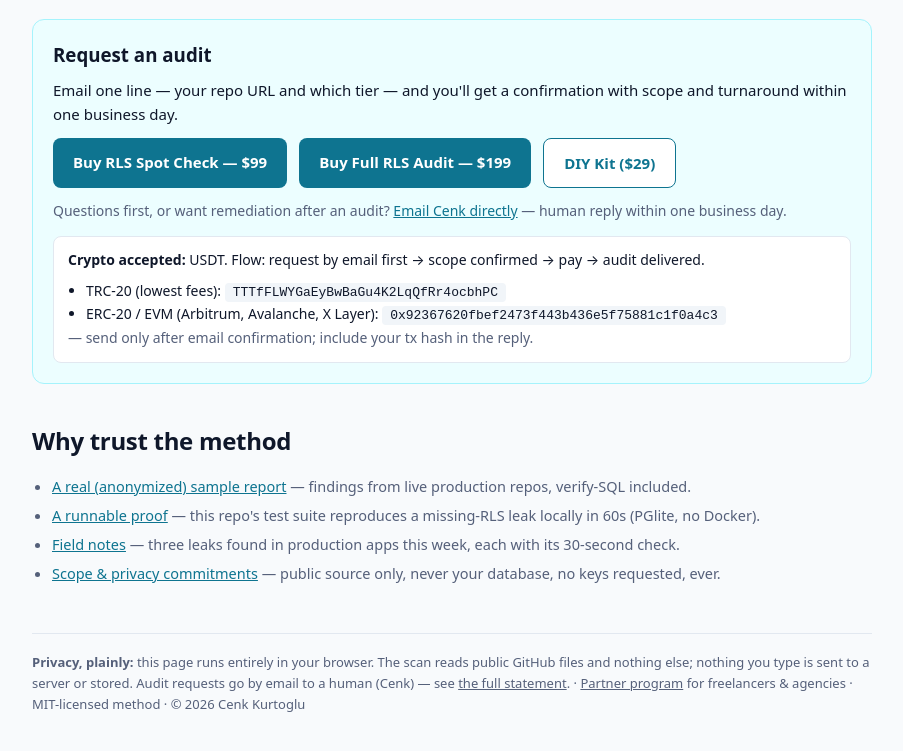
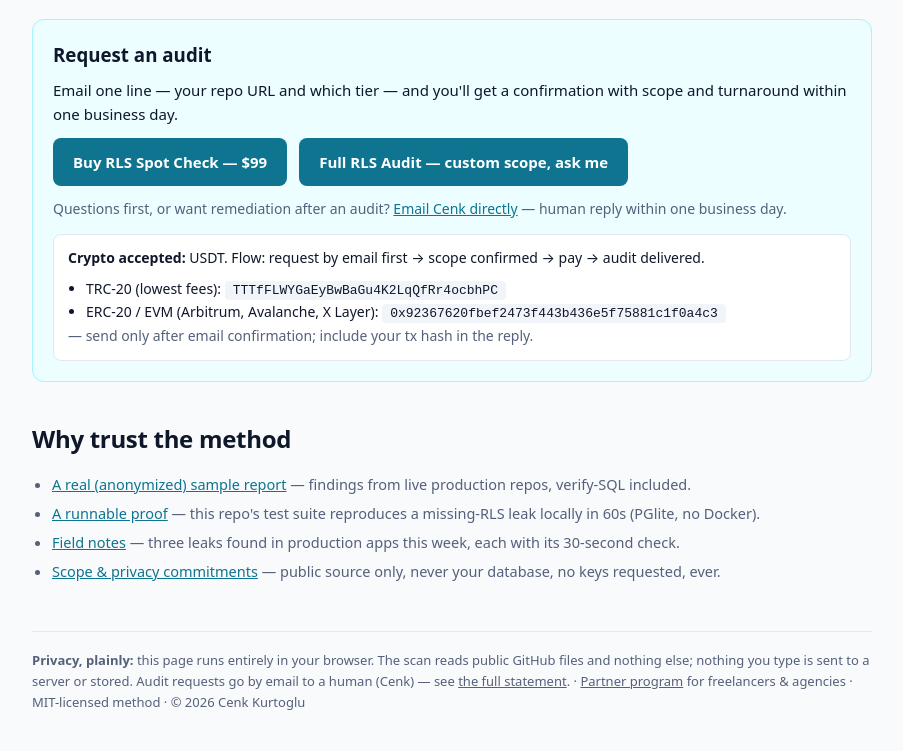
Before and after one commit to cekuu35/supabase-rls-leak-demo, a website: page docs/index.html in a window 1280 px wide. Shown: the part 1416-2167 px from the top of the page, without its empty margins (188-1091 px from the left). Drawn offline with Linux system fonts and the light colour scheme.

Commit message:
Landing buttons: full-audit relabel (no advertised price), remove dead DIY Kit link

```diff
--- a/docs/index.html
+++ b/docs/index.html
@@ -132,8 +132,7 @@
   <p style="font-size:15px; margin:6px 0 0;">Email one line — your repo URL and which tier — and you'll get a confirmation with scope and turnaround within one business day.</p>
   <div class="btnrow">
     <a class="btn primary" href="https://cengokurtoglu.gumroad.com/l/supabase-rls-rescan?utm_source=rls-site&utm_medium=landing&utm_campaign=audit_offers&utm_content=spot_buy">Buy RLS Spot Check — $99</a>
-    <a class="btn primary" href="mailto:cnkkurtoglu@gmail.com?subject=Full%20RLS%20Audit%20request">Buy Full RLS Audit — $199</a>
-    <a class="btn secondary" href="https://cengokurtoglu.gumroad.com/l/supabase-rls-audit-kit?utm_source=rls-site&utm_medium=landing&utm_campaign=audit_offers&utm_content=kit">DIY Kit ($29)</a>
+    <a class="btn primary" href="mailto:cnkkurtoglu@gmail.com?subject=Full%20RLS%20Audit%20request">Full RLS Audit — custom scope, ask me</a>
   </div>
   <p style="font-size:14px; margin:12px 0 0; color:var(--mut);">Questions first, or want remediation after an audit? <a id="requestAuditBtn" class="acc" href="#">Email Cenk directly</a> — human reply within one business day.</p>
   <div style="margin-top:14px; padding:12px 14px; background:#fff; border:1px solid var(--line); border-radius:8px; font-size:14px;">
```
